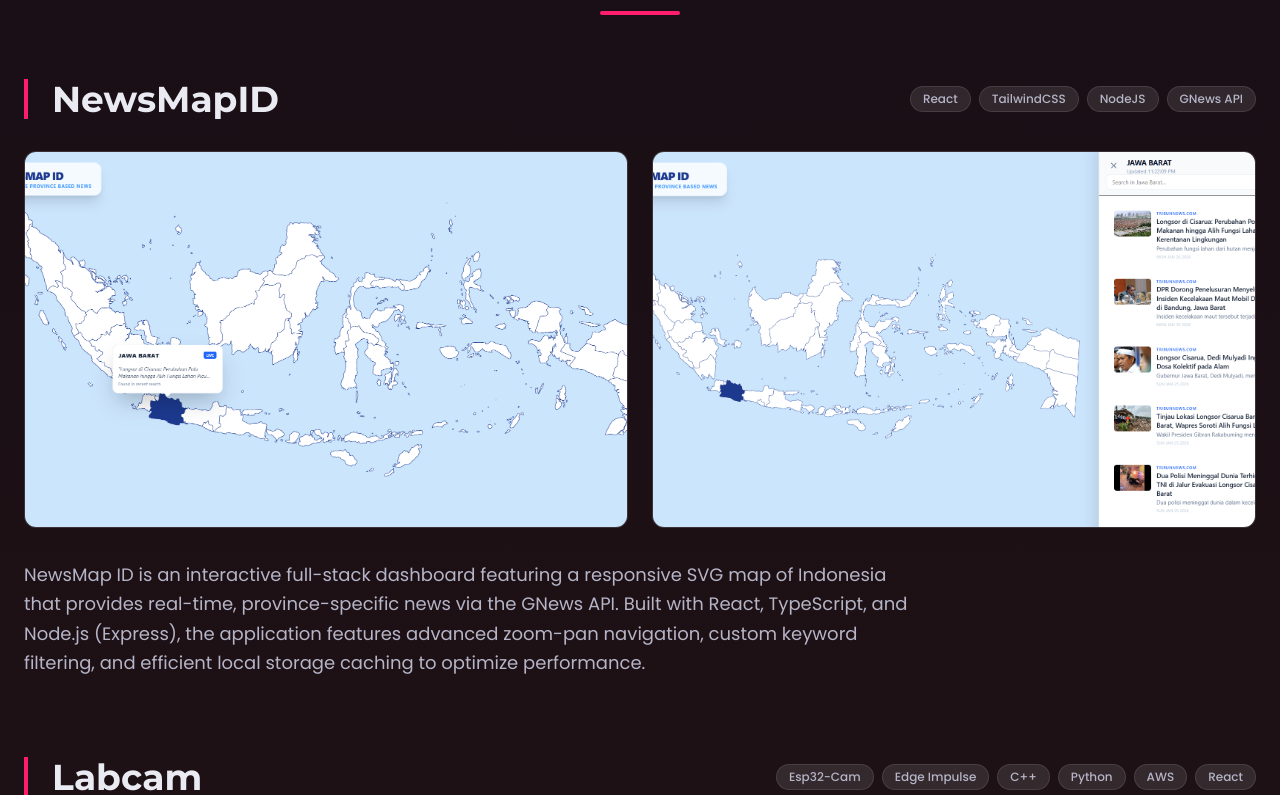
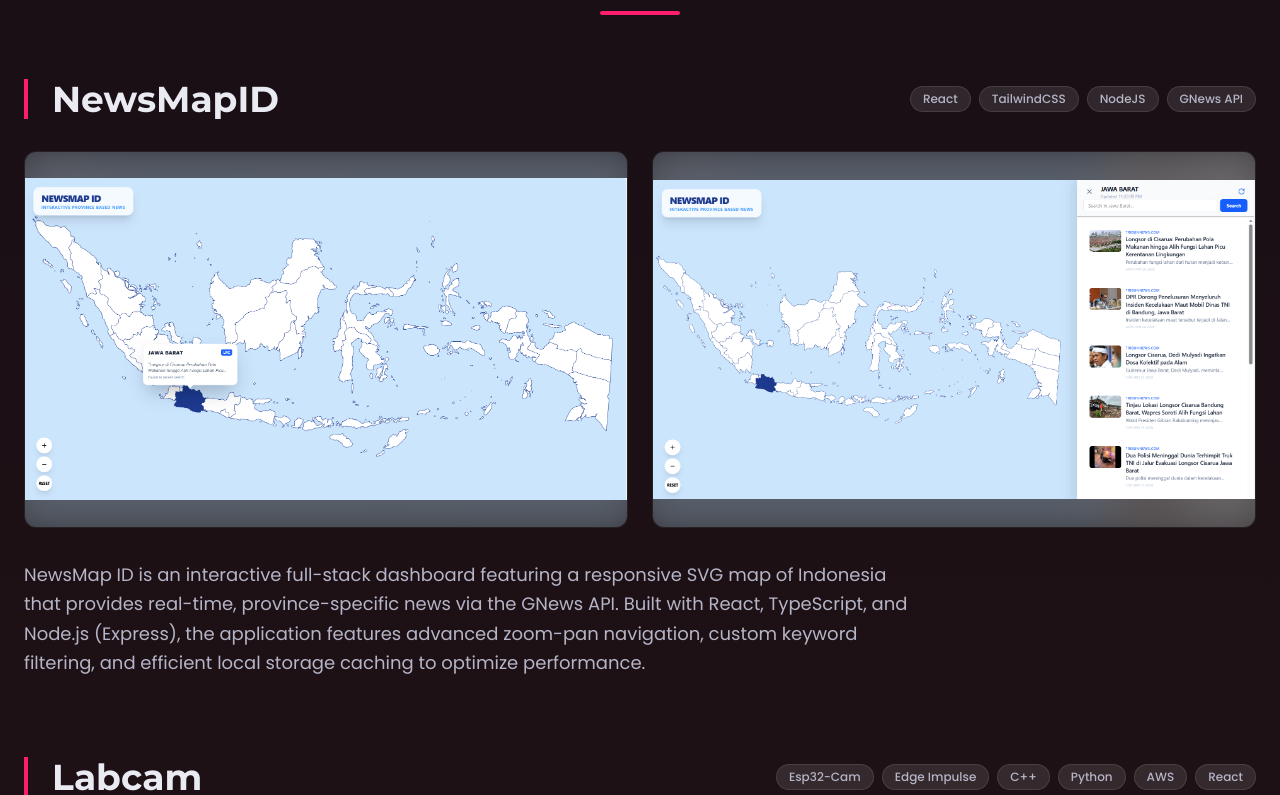
Before and after one commit to ilmamhf/my-web, a React (Vite) app: page / in a window 1280 px wide. Shown: the part 2445-3240 px from the top of the page. Built offline with nearby package versions, Linux system fonts and the light colour scheme.

Commit message:
update link

```diff
--- a/src/components/NavBar.tsx
+++ b/src/components/NavBar.tsx
@@ -47,8 +47,8 @@ const Navbar = () => {
           </div>
           <div className="h-6 w-px bg-white/10"></div>
           <div className="flex gap-4">
-            <a href="https://github.com" className="text-text-muted hover:text-white transition-colors"><Github size={20} /></a>
-            <a href="https://linkedin.com" className="text-text-muted hover:text-white transition-colors"><Linkedin size={20} /></a>
+            <a href="https://github.com/ilmamhf" className="text-text-muted hover:text-white transition-colors"><Github size={20} /></a>
+            <a href="https://www.linkedin.com/in/ilmam-hashfi-firjatullah/" className="text-text-muted hover:text-white transition-colors"><Linkedin size={20} /></a>
           </div>
         </div>
 
@@ -75,8 +75,8 @@ const Navbar = () => {
             </a>
           ))}
           <div className="flex gap-6 mt-4 justify-center">
-            <a href="https://github.com" className="text-text-muted hover:text-white transition-colors"><Github size={24} /></a>
-            <a href="https://linkedin.com" className="text-text-muted hover:text-white transition-colors"><Linkedin size={24} /></a>
+            <a href="https://github.com/ilmamhf" className="text-text-muted hover:text-white transition-colors"><Github size={24} /></a>
+            <a href="https://www.linkedin.com/in/ilmam-hashfi-firjatullah/" className="text-text-muted hover:text-white transition-colors"><Linkedin size={24} /></a>
             <a href="mailto:ilmamhf643@gmail.com" className="text-text-muted hover:text-white transition-colors"><Mail size={24} /></a>
           </div>
         </div>
--- a/src/sections/Contact.tsx
+++ b/src/sections/Contact.tsx
@@ -40,7 +40,7 @@ const Contact = () => {
 
                 <div className="flex gap-6 mt-8">
                     <a
-                        href="https://linkedin.com"
+                        href="https://www.linkedin.com/in/ilmam-hashfi-firjatullah/"
                         className="p-4 bg-white/5 rounded-xl border border-white/5 hover:bg-[#0077b5] hover:border-transparent hover:-translate-y-1 transition-all duration-300"
                         aria-label="LinkedIn"
                     >
@@ -48,7 +48,7 @@ const Contact = () => {
                     </a>
 
                     <a
-                        href="https://github.com"
+                        href="https://github.com/ilmamhf"
                         className="p-4 bg-white/5 rounded-xl border border-white/5 hover:bg-[#333] hover:border-transparent hover:-translate-y-1 transition-all duration-300"
                         aria-label="GitHub"
                     >
--- a/src/sections/Projects.tsx
+++ b/src/sections/Projects.tsx
@@ -45,11 +45,21 @@ const Projects = () => {
 
                             <div className="grid grid-cols-1 md:grid-cols-2 gap-6">
                                 {project.images.map((img, i) => (
-                                    <div key={i} className="rounded-xl overflow-hidden border border-white/10 bg-white/5 aspect-video md:aspect-[16/10] group">
+                                    <div key={i} className="rounded-xl overflow-hidden border border-white/10 bg-black/50 aspect-video md:aspect-[16/10] group relative">
+                                        {/* Ambient Background Layer */}
+                                        <div className="absolute inset-0">
+                                            <img
+                                                src={img}
+                                                alt=""
+                                                className="w-full h-full object-cover blur-xl opacity-40 scale-110"
+                                            />
+                                        </div>
+
+                                        {/* Main Image Layer */}
                                         <img
                                             src={img}
                                             alt={`${project.name} image ${i}`}
-                                            className="w-full h-full object-cover group-hover:scale-105 transition-transform duration-500"
+                                            className="relative z-10 w-full h-full object-contain"
                                         />
                                     </div>
                                 ))}
```
